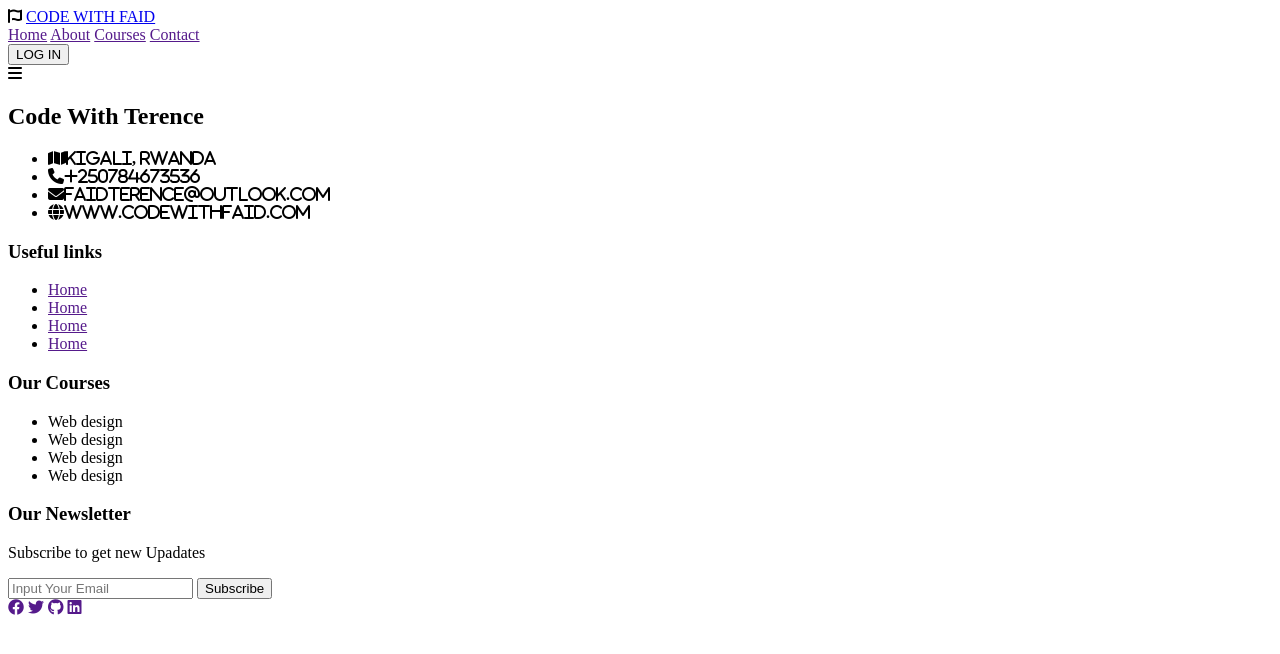
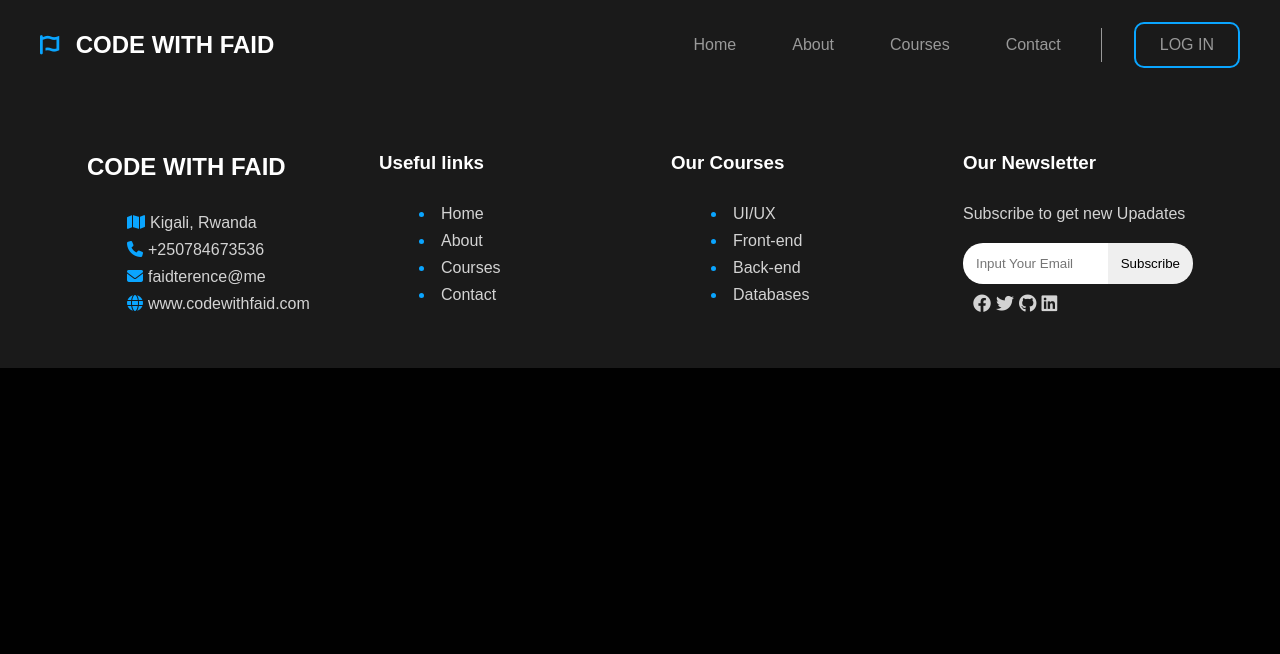
Before and after one commit to faid-terence/e-learning-Web, a plain HTML site: page Frontend/index.html in a window 1280 px wide. Drawn offline with Linux system fonts and the light colour scheme; files that its build step writes are made by us from their sources.

Commit message:
feature:NavBar&footer CSS Added

```diff
--- a/Frontend/css/style.css
+++ b/Frontend/css/style.css
@@ -0,0 +1,199 @@
+*,
+*::before,
+*::after{
+    box-sizing: border-box;
+}
+body{
+    margin: 0;
+    padding: 0;
+    background-color: #010101;
+    font-family: "Ubuntu", sans-serif;
+}
+a{
+    text-decoration: none;
+}
+button{
+    border: 0;
+    outline: none;
+    font-family: inherit;
+    font-size: inherit;
+    cursor: pointer;
+}
+.navbar{
+    display: flex;
+    justify-content: space-between;
+    height: 90px;
+    background-color: #1a1a1a;
+    align-items: center;
+    padding: 20px 40px;
+}
+.navbar .logo i {
+    color: #0aa5ff;
+    font-size: 22px;
+}
+.navbar .logo a{
+    font-size: 24px;
+    font-weight: 700;
+    color: white;
+    margin-left: 12px;
+}
+.menu{
+    display: flex;
+    align-items: center;
+    gap: 32px;
+}
+.menu-links{
+    display: flex;
+    gap: 24px;
+    border-right: 1px solid #999999;
+    padding-inline: 24px;
+}
+.menu-links a{
+    font-weight: 500;
+    color: #999999;
+    padding: 8px 16px;
+}
+.menu-links a:hover{
+    color: white;
+
+}
+.log-in{
+    font-weight: 500;
+    padding: 12px 24px;
+    background-color: transparent;
+    color: #999999;
+    border-radius: 10px;
+    border: 2px solid #0aa5ff;
+    transition: 0.2s;
+}
+.log-in:hover{
+    color: white;
+    background-color: #0aa5ff;
+}
+.menu-btn {
+    font-size: 32px;
+    color: white;
+    display: none;
+    cursor: pointer;
+}
+.content h1{
+    color: #191e24;
+}
+footer{
+    width: 100%;
+    height: auto;
+    color: white;
+    padding: 20px 40px;
+    background-color: #1a1a1a;
+}
+footer h2,
+footer h3{
+    padding: 8px 0;
+}
+footer li,
+footer p{
+    color: lightgray;
+    line-height: 27px;
+    font-weight: 300;
+}
+footer a {
+    color: lightgray;
+}
+footer li::marker{
+    color: #0aa5ff;
+    content: ;
+}
+.footer-container
+{
+    display: flex;
+    justify-content: space-evenly;
+    flex-wrap: wrap;
+}
+.content-columns{
+    width: 250px;
+    list-style-position: inside;
+    margin: 5px;
+    padding: 10px;
+}
+.col-1 i{
+    color: #0aa5ff;
+    margin-right: 5px;
+}
+.col-1 li::marker{
+    content: '';
+}
+.search-input{
+    display: flex;
+    justify-content: space-between;
+
+}
+footer input{
+    border: none!important;
+    padding: 13px;
+    width: 100%;
+    outline: none;
+}
+footer input[type='email'] {
+    background-color: white;
+    color: black;
+    border-radius: 20px 0 0 20px;
+}
+footer input[type='button']
+{
+    width: fit-content;
+    cursor: pointer;
+    border-radius: 0 20px 20px 0;
+}
+.col-4-content p{
+    margin-bottom: 12px;
+}
+.social-links{
+    padding: 10px;
+    font-size: large;
+    color: gray;
+    transition: 0.3s;
+}
+
+
+
+
+
+
+
+
+
+
+
+
+
+
+
+
+
+
+
+
+
+
+
+
+
+
+
+
+
+
+
+
+
+@media(max-width: 53rem) {
+    .menu{
+        display: none;
+    }
+    .menu-btn{
+        display: block;
+    }
+    .content-columns{
+        width: 100%;
+    }
+}
--- a/Frontend/index.html
+++ b/Frontend/index.html
@@ -5,14 +5,14 @@
     <meta charset="UTF-8">
     <meta name="viewport" content="width=device-width, initial-scale=1.0">
     <title>CODE WITH FAID</title>
-    <link rel="stylesheet" href="style.css">
+    <link rel="stylesheet" href="./css/style.css">
     <!-- font awesome -->
     <link rel="stylesheet" href="https://cdnjs.cloudflare.com/ajax/libs/font-awesome/6.4.0/css/all.min.css">
 </head>
 
 <body>
-    <nav>
-        <div>
+    <nav class="navbar">
+        <div class="logo">
             <i class="fa-solid fa-font-awesome"></i>
             <a href="#">CODE WITH FAID</a>
         </div>
@@ -34,33 +34,34 @@
 
     <footer>
         <div class="footer-container">
-            <h2>Code With Terence</h2>
+            <div class="col-1 content-columns">
+            <h2>CODE WITH FAID</h2>
             <ul>
-                <li><i class="fa-solid fa-map">Kigali, Rwanda</i></li>
-                <li><i class="fa-solid fa-phone">+250784673536</i></li>
-                <li><i class="fa-solid fa-envelope">faidterence@outlook.com</i></li>
-                <li><i class="fa-solid fa-globe">www.codewithfaid.com</i></li>
+                <li><i class="fa-solid fa-map"></i>Kigali, Rwanda</li>
+                <li><i class="fa-solid fa-phone"></i>+250784673536</li>
+                <li><i class="fa-solid fa-envelope"></i>faidterence@me</li>
+                <li><i class="fa-solid fa-globe"></i>www.codewithfaid.com</li>
             </ul>
         </div>
-        <div class="footer-container">
+        <div class="col-2 content-columns">
             <h3>Useful links</h3>
             <ul>
                 <li><a href="">Home</a></li>
-                <li><a href="">Home</a></li>
-                <li><a href="">Home</a></li>
-                <li><a href="">Home</a></li>
+                <li><a href="">About</a></li>
+                <li><a href="">Courses</a></li>
+                <li><a href="">Contact</a></li>
             </ul>
         </div>
-        <div class="footer-container">
+        <div class="col-3 content-columns">
             <h3>Our Courses</h3>
             <ul>
-                <li>Web design</li>
-                <li>Web design</li>
-                <li>Web design</li>
-                <li>Web design</li>
+                <li>UI/UX</li>
+                <li>Front-end</li>
+                <li>Back-end</li>
+                <li>Databases</li>
             </ul>
         </div>
-        <div class="footer-container">
+        <div class="col-4 content-columns">
             <h3>Our Newsletter</h3>
             <div>
                 <p>Subscribe to get new Upadates</p>
@@ -76,6 +77,7 @@
                 </div>
             </div>
         </div>
+        </div>
     </footer>
 </body>
 
```
